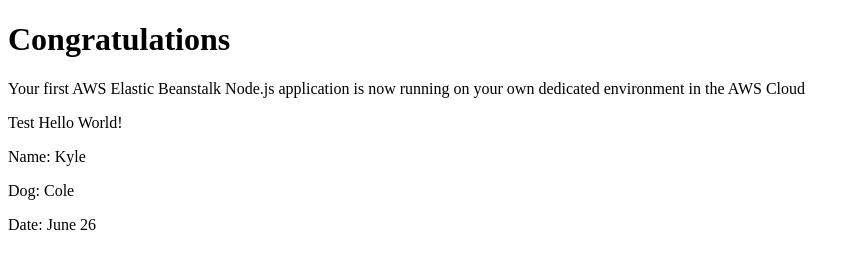
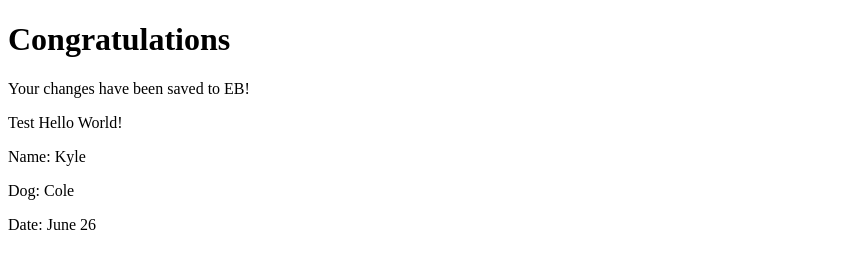
Before and after one commit to kpl39/testnodeapp, a website: page index.html in a window 1280 px wide. Shown: the whole page, without its empty margins (0-860 px from the left). Drawn offline with nearby package versions, Linux system fonts and the light colour scheme.

Commit message:
changed paragraph in index

```diff
--- a/index.html
+++ b/index.html
@@ -6,7 +6,7 @@
   <body>
     <div class="textColumn">
       <h1>Congratulations</h1>
-      <p>Your first AWS Elastic Beanstalk Node.js application is now running on your own dedicated environment in the AWS Cloud</p>
+      <p>Your changes have been saved to EB!</p>
     </div>
     <div ng-controller="home as h">
       <p>Test {{h.greeting}}</p>
```
Also changed, not shown: 1 other file.
